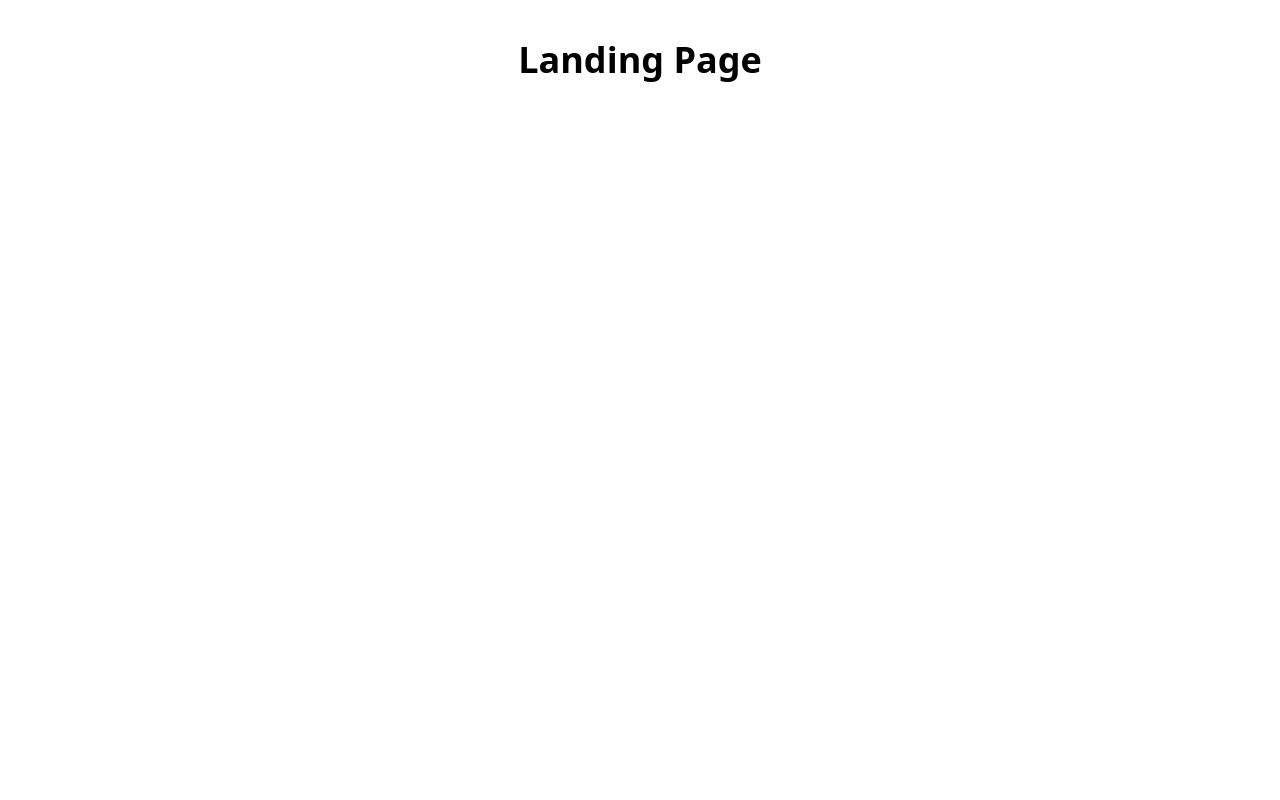
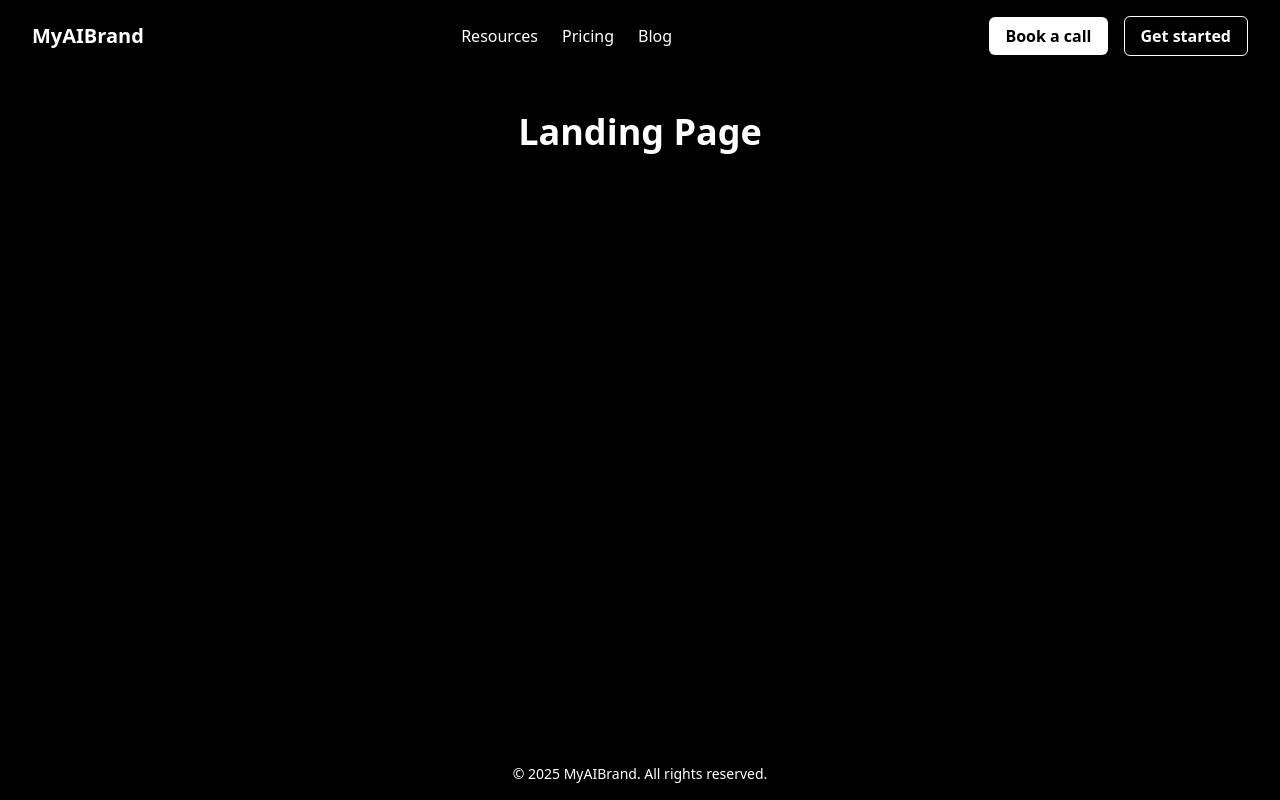
Before and after one commit to Omar-Alme/caption-generator, a React app: page / in a window 1280 px wide. Built offline with nearby package versions, Linux system fonts and the light colour scheme; the HTML template or start-up script is replaced by a standard one.

Commit message:
add header, navbar and button styled components

```diff
--- a/src/App.tsx
+++ b/src/App.tsx
@@ -17,6 +17,7 @@ function App() {
           <Route path="/" element={<LandingPage />} />
         </Route>
 
+        {/* Chat Page Layout */}
         <Route element={<ChatLayout />}>
           <Route path="/generator" element={<CaptionGenerator />} />
           <Route path="/favorites" element={<FavoritesPage />} />
--- /dev/null
+++ b/src/components/landing/CtaButton.tsx
@@ -0,0 +1,17 @@
+import styled from "styled-components";
+
+
+export const CtaButton = styled.button`
+    background-color: #ffffff;
+    color: #000000;
+    padding: 0.45rem 1rem;
+    border: none;
+    border-radius: 0.375rem;
+    font-weight: 600;
+    cursor: pointer;
+    transition: background-color 0.3s;
+
+    &:hover {
+        background-color:rgb(223, 227, 236);
+    }
+`;
--- /dev/null
+++ b/src/components/landing/Footer.tsx
@@ -0,0 +1,7 @@
+export default function Footer() {
+  return (
+    <footer className="p-4 text-center text-sm bg-black text-white">
+      © {new Date().getFullYear()} MyAIBrand. All rights reserved.
+    </footer>
+  );
+}
--- /dev/null
+++ b/src/components/landing/GetStartedButton.tsx
@@ -0,0 +1,16 @@
+import styled from "styled-components";
+
+export const GetStartedButton = styled.button`
+    background-color: #000000;
+    color: #ffffff;
+    padding: 0.45rem 1rem;
+    border: white 1px solid;
+    border-radius: 0.375rem;
+    font-weight: 600;
+    cursor: pointer;
+    transition: background-color 0.3s;
+
+    &:hover {
+        background-color: #323232;
+    }
+`;
--- /dev/null
+++ b/src/components/landing/Header.tsx
@@ -0,0 +1,16 @@
+import { CtaButton } from "./CtaButton";
+import { GetStartedButton } from "./GetStartedButton";
+import Navbar from "./Navbar";
+
+export default function Header() {
+    return (
+        <header className="flex items-center justify-between px-8 py-4 bg-black text-white">
+            <div className="text-xl font-bold">MyAIBrand</div>
+            <Navbar />
+            <div className="space-x-4 hidden md:block">
+                <CtaButton>Book a call</CtaButton>
+                <GetStartedButton>Get started</GetStartedButton>
+            </div>
+        </header>
+    );
+}
--- /dev/null
+++ b/src/components/landing/Navbar.tsx
@@ -0,0 +1,15 @@
+export default function Navbar() {
+    return (
+        <nav className="space-x-6 hidden md:block">
+                <a href="#" className="hover:text-gray-400">
+                    Resources
+                </a>
+                <a href="#" className="hover:text-gray-400">
+                    Pricing
+                </a>
+                <a href="#" className="hover:text-gray-400">
+                    Blog
+                </a>
+            </nav>
+    )
+}
--- a/src/layouts/LandingLayout.tsx
+++ b/src/layouts/LandingLayout.tsx
@@ -1,7 +1,15 @@
+import { Outlet } from "react-router-dom";
+import Footer from "../components/landing/Footer";
+import Header from "../components/landing/Header";
+
 export default function LandingLayout() {
     return (
-        <div>
-            <h1 className="text-4xl font-bold text-center mt-10">Landing Page</h1>
+        <div className="min-h-screen bg-black text-white flex flex-col">
+            <Header />
+            <main className="flex-1">
+                <Outlet />
+            </main>
+            <Footer />
         </div>
-    )
+    );
 }
```
